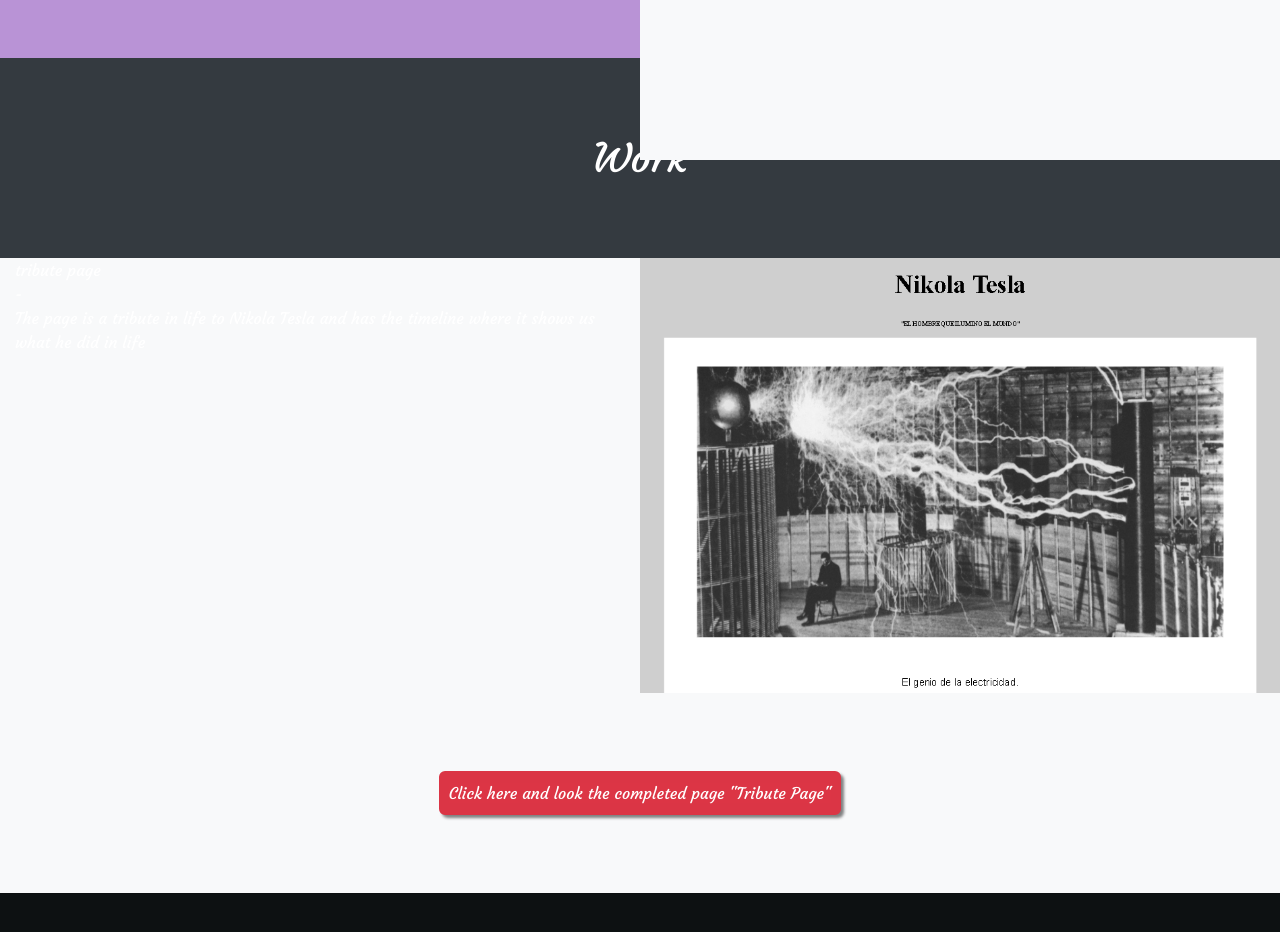
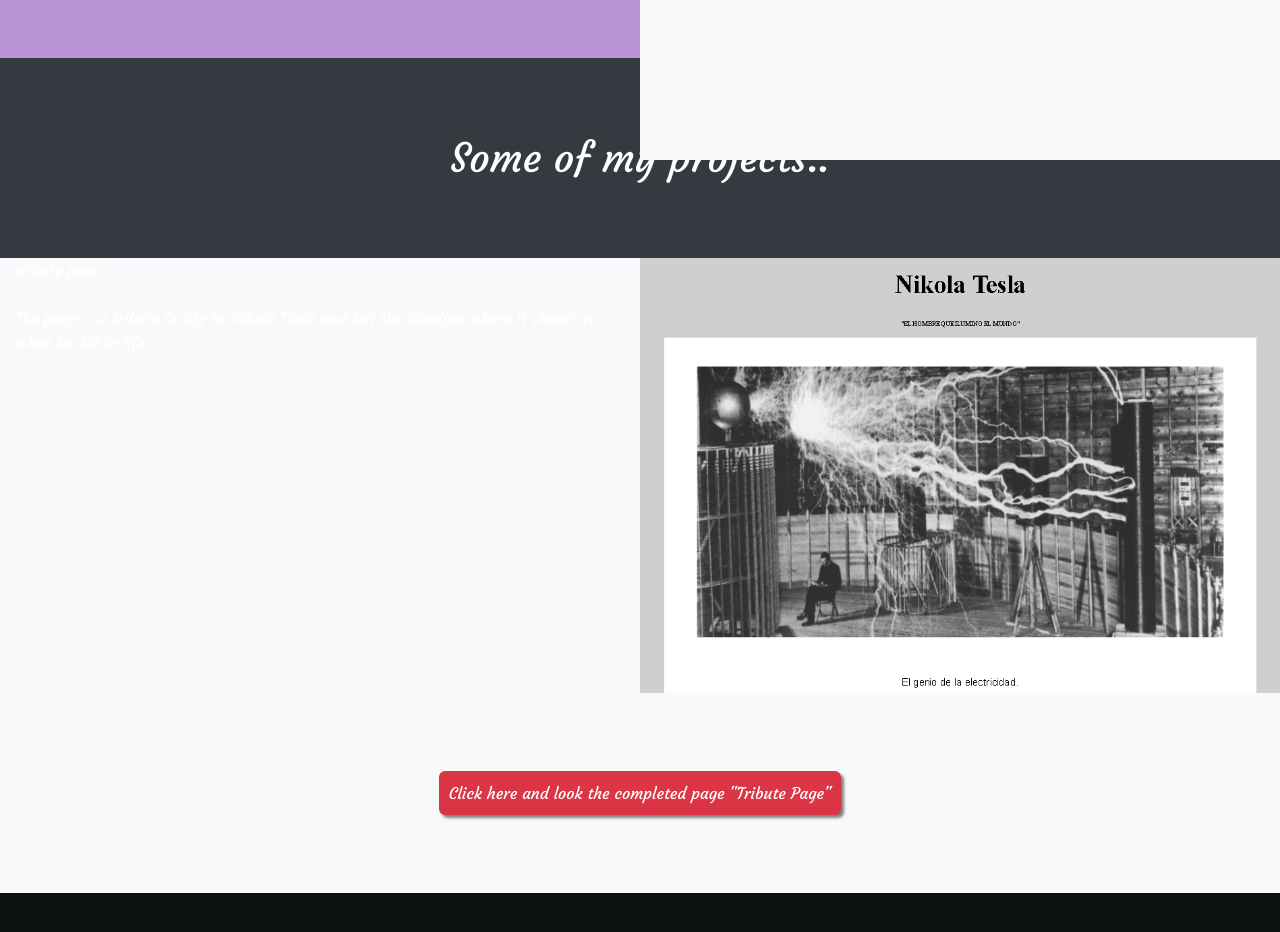
Before and after one commit to JuanTorres8718/Portfolio-React, a React (Create React App) app: page / in a window 1280 px wide. Shown: the part 1600-2532 px from the top of the page. Built offline with nearby package versions, Linux system fonts and the light colour scheme.

Commit message:
correction

```diff
--- a/src/components/Content.js
+++ b/src/components/Content.js
@@ -102,9 +102,9 @@ const Content = () => {
                     <Pomodoro
                         pomodoro= {classCard.pomodoro}
                     />
-                   <hr className="m-0 line-hr" />
+                   <hr className="m-0 line-hr" id="contact" />
                 </div>
-                <div className="container-fluid " id="contact">
+                <div className="container-fluid " >
                     <Contact
                         contact= {classCard.contact}
                     />
--- a/src/components/projects/TributePage.js
+++ b/src/components/projects/TributePage.js
@@ -4,7 +4,7 @@ import tributeImg from '../../images/tribute-page.PNG';
 const TributePage = ({tribute}) => (
     <React.Fragment>
     <div className="d-flex align-items-center justify-content-center bg-dark height-project" id="project">
-        <h1 className=" m-0">Work</h1>
+        <h1 className=" m-0">Some of my projects..</h1>
     </div>
     <div className="tribute-page">
         <div className={`row ${tribute} bg-light m-0`}>
```
